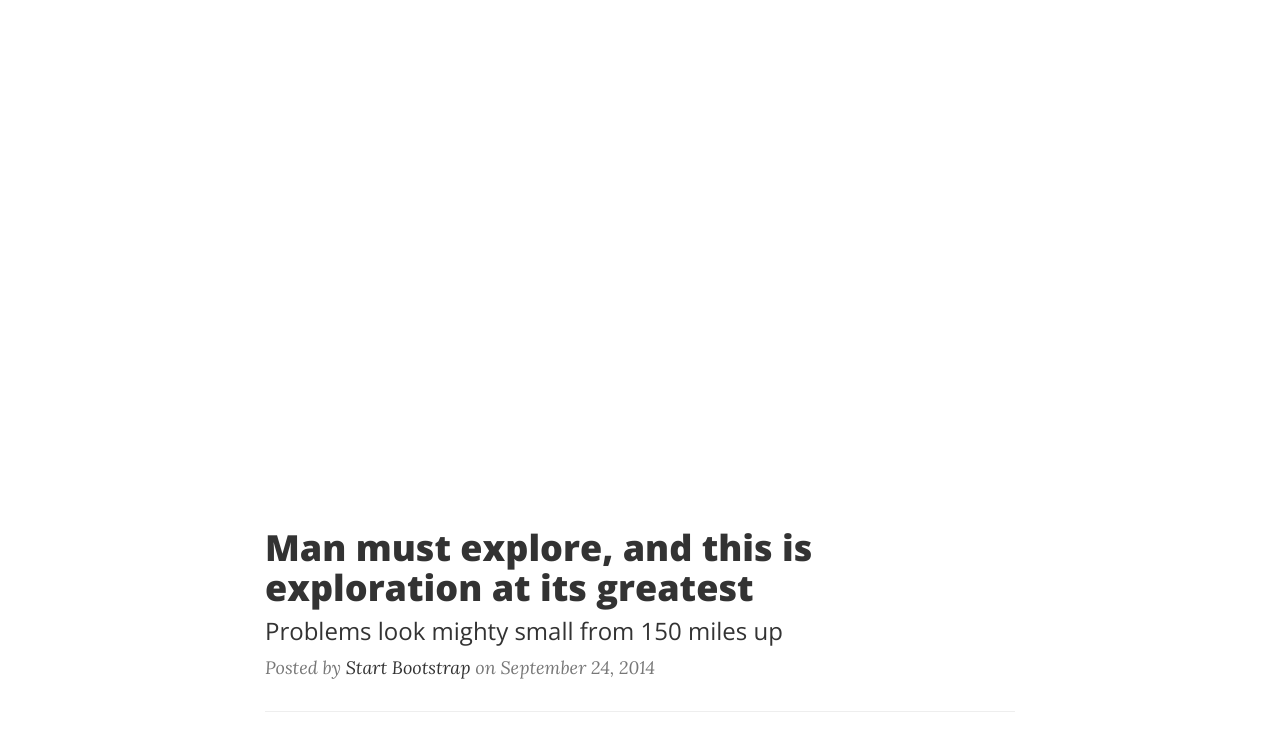
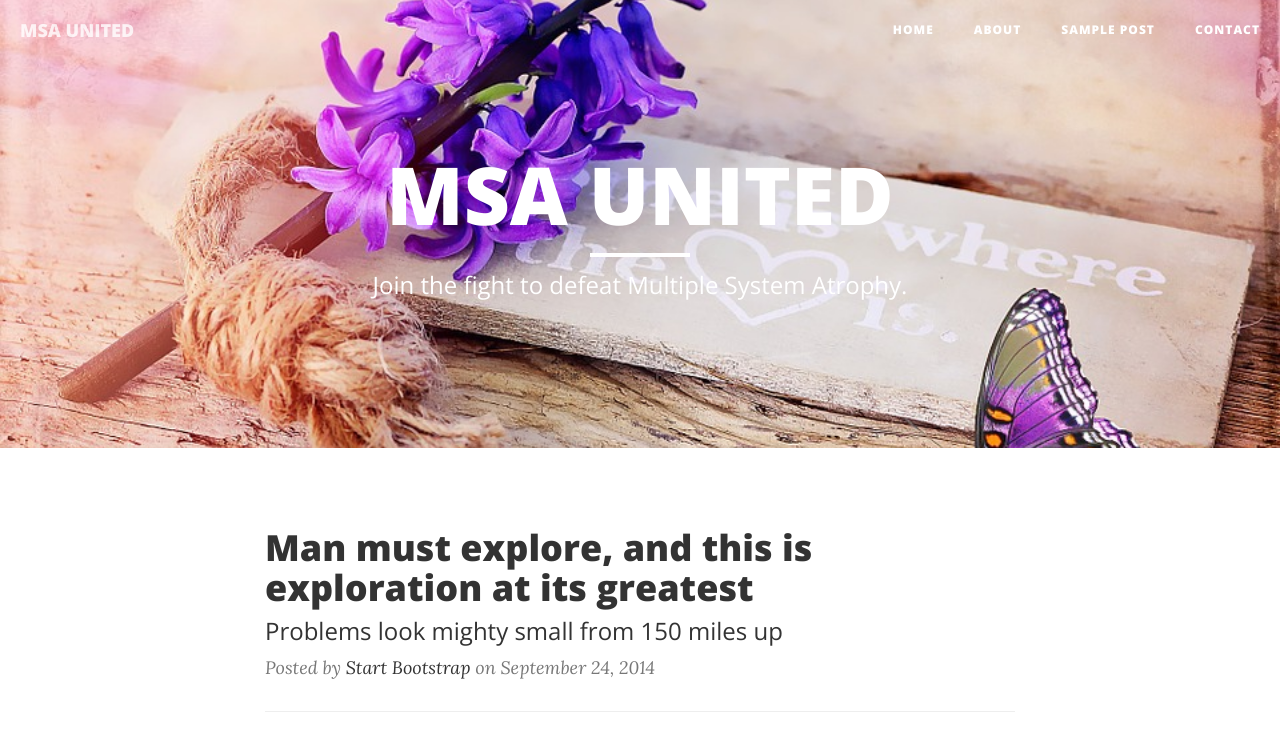
Before and after one commit to bobbidigi/msa-awareness, a website: page index.html in a window 1280 px wide. Shown: the top 739 px of the page. Drawn offline with nearby package versions, Linux system fonts and the light colour scheme.

Commit message:
img hyacinth

```diff
--- a/index.html
+++ b/index.html
@@ -42,7 +42,7 @@
                     <span class="sr-only">Toggle navigation</span>
                     Menu <i class="fa fa-bars"></i>
                 </button>
-                <a class="navbar-brand" href="index.html">Start Bootstrap</a>
+                <a class="navbar-brand" href="index.html">MSA UNITED</a>
             </div>
 
             <!-- Collect the nav links, forms, and other content for toggling -->
@@ -69,7 +69,7 @@
 
     <!-- Page Header -->
     <!-- Set your background image for this header on the line below. -->
-    <header class="intro-header" style="background-image: url('img/hyacinth-777005_960_720')">
+    <header class="intro-header" style="background-image: url('img/hyacinth.jpg')">
         <div class="container">
             <div class="row">
                 <div class="col-lg-8 col-lg-offset-2 col-md-10 col-md-offset-1">
```
Also changed, not shown: img/hyacinth.jpg (renamed from img/hyacinth-777005_960_720.jpg).
